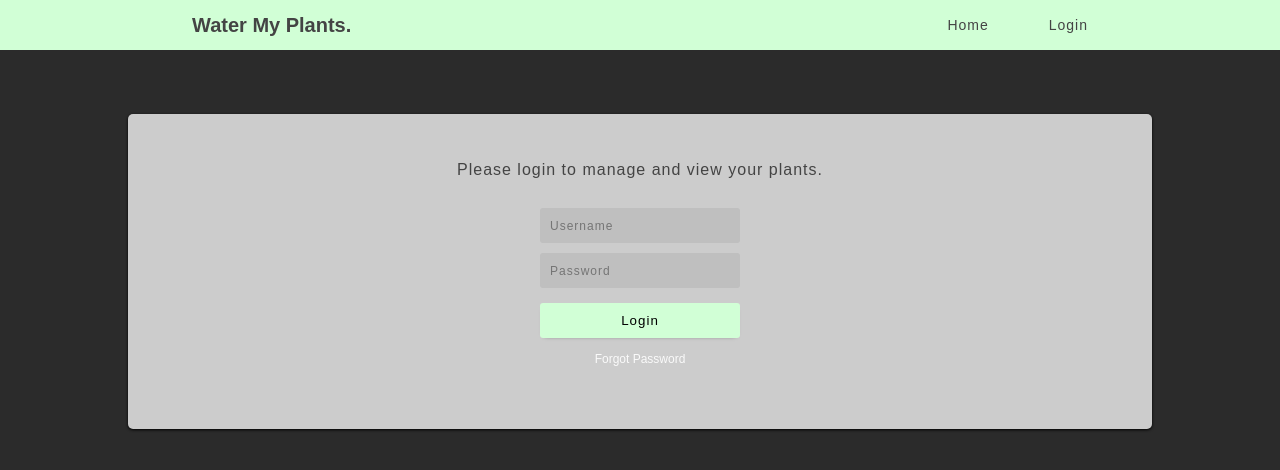
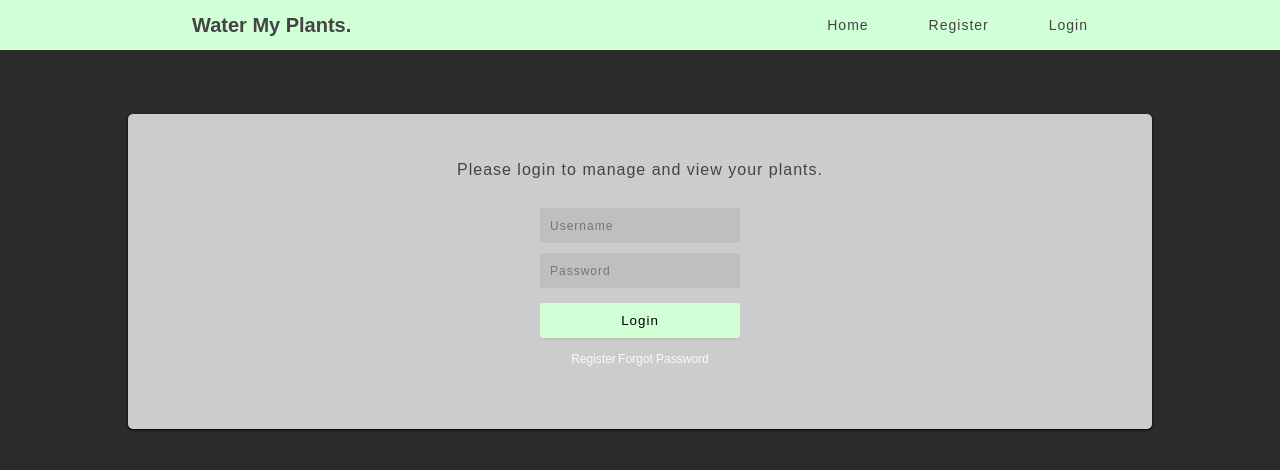
Before and after one commit to IsabellaGuo/plant, a React (Create React App) app in the folder plants/: page /login in a window 1280 px wide. Shown: the top 470 px of the page. Built offline with nearby package versions, Linux system fonts and the light colour scheme.

Commit message:
cleaning up and commenting

```diff
--- a/plants/src/App.js
+++ b/plants/src/App.js
@@ -1,5 +1,5 @@
 import React, { useState } from 'react';
-import { Route } from 'react-router-dom';
+import { Route, useHistory } from 'react-router-dom';
 import styled from 'styled-components';
 import PrivateRoute from './components/PrivateRoute';
 
@@ -16,7 +16,12 @@ import Header from './components/visual/Header';
 
 function App() {
 
+  let history = useHistory();
+
+  // state for plants from server (shouldn't need once we have endpoints for users because plant state should then be in the user for their list of created and saved plants)
   const [plants, setPlants] = useState([]);
+
+  // use state
   const [user, setUser] = useState({
     username: '',
     password: '',
@@ -25,6 +30,8 @@ function App() {
     token: '',
     plants: []
   });
+
+  // loading state for loading messages - needs work
   const [isLoading, setIsLoading] = useState(false);
 
   return (
@@ -33,8 +40,12 @@ function App() {
         <UserContext.Provider value={{ user, setUser, isLoading, setIsLoading }}>
           <Header />
           <div className="main-content">
+            {/* Unauthenticated routes */}
             <Route exact path="/" component={Home} />
-            <Route path="/login" component={Login} />
+            {!localStorage.getItem('token') && <Route path="/login" component={Login} />}
+            {localStorage.getItem('token') && <Route path="/login" render={() => history.push(`/plants`)} />}
+
+            {/* Private Routes for authenticated users */}
             <PrivateRoute exact path="/plants" component={Plants} />
             <PrivateRoute path="/plants/:id" component={Edit} />
             <PrivateRoute path="/create" component={CreatePlant} />
@@ -45,12 +56,14 @@ function App() {
   );
 }
 
+// styling for entire app container
 const Container = styled.div`
   width: 100%;
   display: flex;
   flex-direction: column;
   align-items: center;
 
+  /* main content container (the gray background) */
   .main-content {
     display: flex;
     flex-direction: column;
--- a/plants/src/components/Login.js
+++ b/plants/src/components/Login.js
@@ -49,10 +49,14 @@ function Login(props) {
 
     return (
         <FormContainer>
+
             <div className="login-message">
                 <p>Please login to manage and view your plants.</p>
             </div>
+
+            {/* incorrect login error message */}
             {error.status && <p className="incorrect-login">{error.message}</p>}
+
             <form onSubmit={(e) => {
                 e.preventDefault();
                 log(user);
@@ -74,8 +78,12 @@ function Login(props) {
                     autoComplete="off"
                 />
                 <button type="submit">Login</button>
-                <span>Forgot Password</span>
+                <div className="extra-options">
+                    <span>Register</span>
+                    <span>Forgot Password</span>
+                </div>
             </form>
+
         </FormContainer>
     )
 }
@@ -156,6 +164,12 @@ const FormContainer = styled.div`
         }
     }
 
+    .extra-options {
+        width: 15%;
+        display: flex;
+        justify-content: space-evenly;
+    }
+
 `;
 
 export default Login;
--- a/plants/src/components/visual/Header.js
+++ b/plants/src/components/visual/Header.js
@@ -7,8 +7,11 @@ function Header(props) {
         <Container>
             <h1>Water My Plants.</h1>
 
+            {/* navigation menu / user control panel with some conditional rendering. will need to change with backend auth probably */}
             <nav className="user-cp">
                 <Link to="/">Home</Link>
+                {!localStorage.getItem('token') &&
+                    <Link to="/login">Register</Link>}
                 {!localStorage.getItem('token') &&
                     <Link to="/login">Login</Link>}
                 {localStorage.getItem('token') &&
@@ -33,6 +36,7 @@ const Container = styled.header`
     align-items: center;
     justify-content: space-evenly;
 
+    /* navigation / user cp styling */
     nav.user-cp {
         display: flex;
         justify-content: flex-end;
@@ -70,6 +74,7 @@ const Container = styled.header`
         }
     }
 
+    /* more user control panel styling */
     .user-cp {
         span {
             color: #444444;
```
Also changed, not shown: plants/src/components/Home.js (+18 -0 lines).
